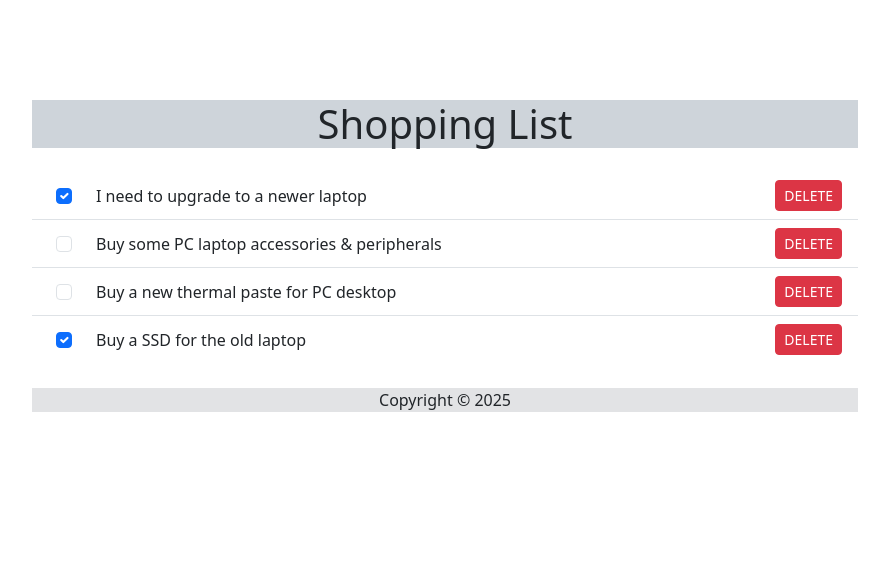
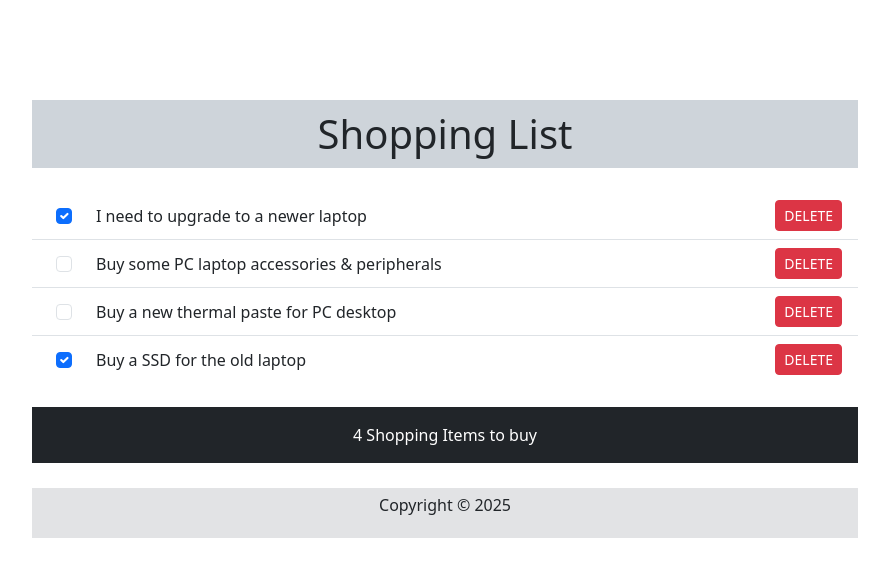
Before and after one commit to prabhupadswain/react-shopping-list-manager-frontend-app, a React (Vite) app: page / in a window 1280 px wide. Shown: the top 576 px of the page, without its empty margins (195-1084 px from the left). Built offline with nearby package versions, Linux system fonts and the light colour scheme.

Commit message:
Display count of shopping items done
Little UI modified in header & footer

```diff
--- /dev/null
+++ b/src/components/error/DisplayCount.jsx
@@ -0,0 +1,11 @@
+const DisplayCount = ({ count }) => {
+  return (
+    <>
+      <p className={`mt-4 text-bg-dark p-3 text-center`}>
+        {count} Shopping {count === 1 ? "Item" : "Items"} to buy
+      </p>
+    </>
+  );
+};
+
+export default DisplayCount;
--- a/src/components/shopping-list/Content.jsx
+++ b/src/components/shopping-list/Content.jsx
@@ -1,6 +1,7 @@
 import { useState } from "react";
 import ShoppingList from "./ShoppingList";
 import EmptyMessage from "../error/EmptyMessage";
+import DisplayCount from "../error/DisplayCount";
 
 const Content = () => {
   const [shoppingItems, setShoppingItems] = useState([
@@ -35,6 +36,7 @@ const Content = () => {
           setShoppingItems={setShoppingItems}
         />
       )}
+      <DisplayCount count={shoppingItems.length} />
     </main>
   );
 };
--- a/src/components/ui/Footer.module.css
+++ b/src/components/ui/Footer.module.css
@@ -1,4 +1,5 @@
 .footerStyle {
   margin-top: 25px;
   text-align: center;
+  padding: 5px;
 }
--- a/src/components/ui/Header.module.css
+++ b/src/components/ui/Header.module.css
@@ -1,3 +1,4 @@
 .headerStyle {
   text-align: center;
+  padding: 10px;
 }
```
